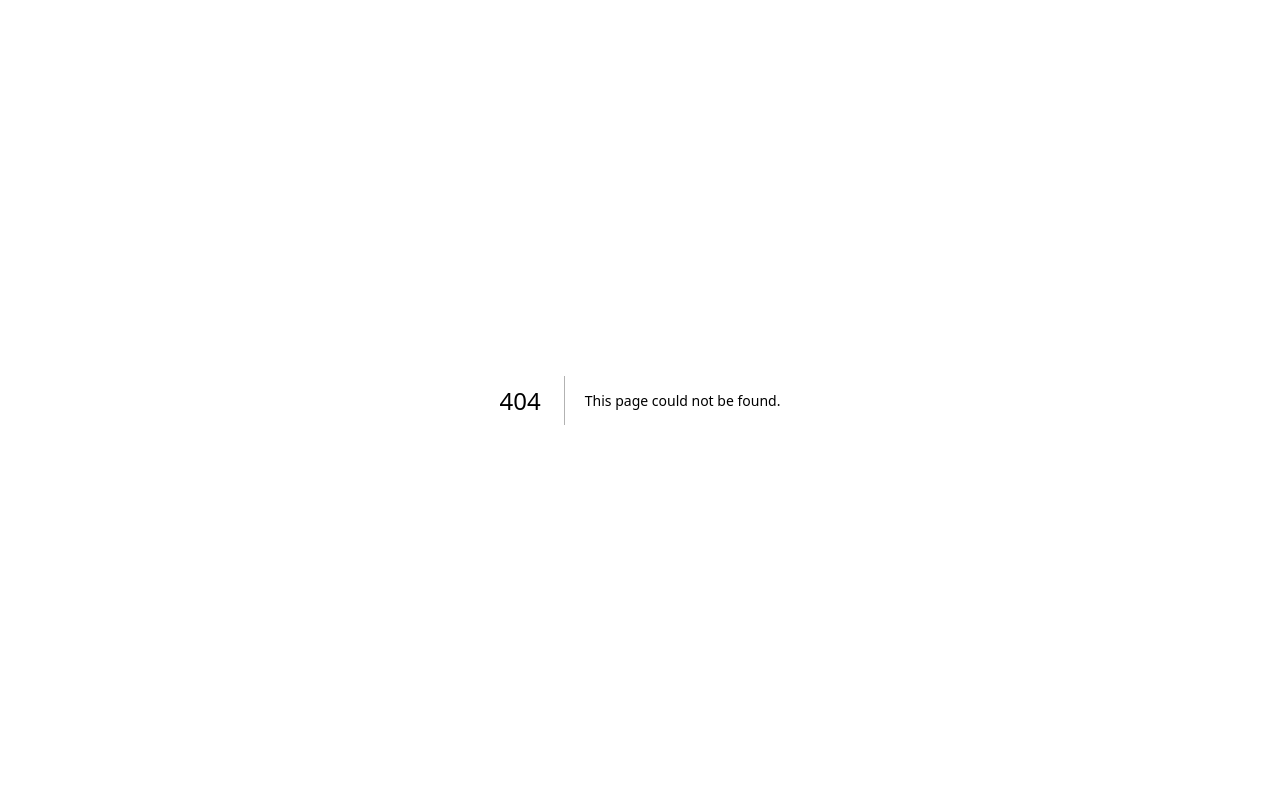
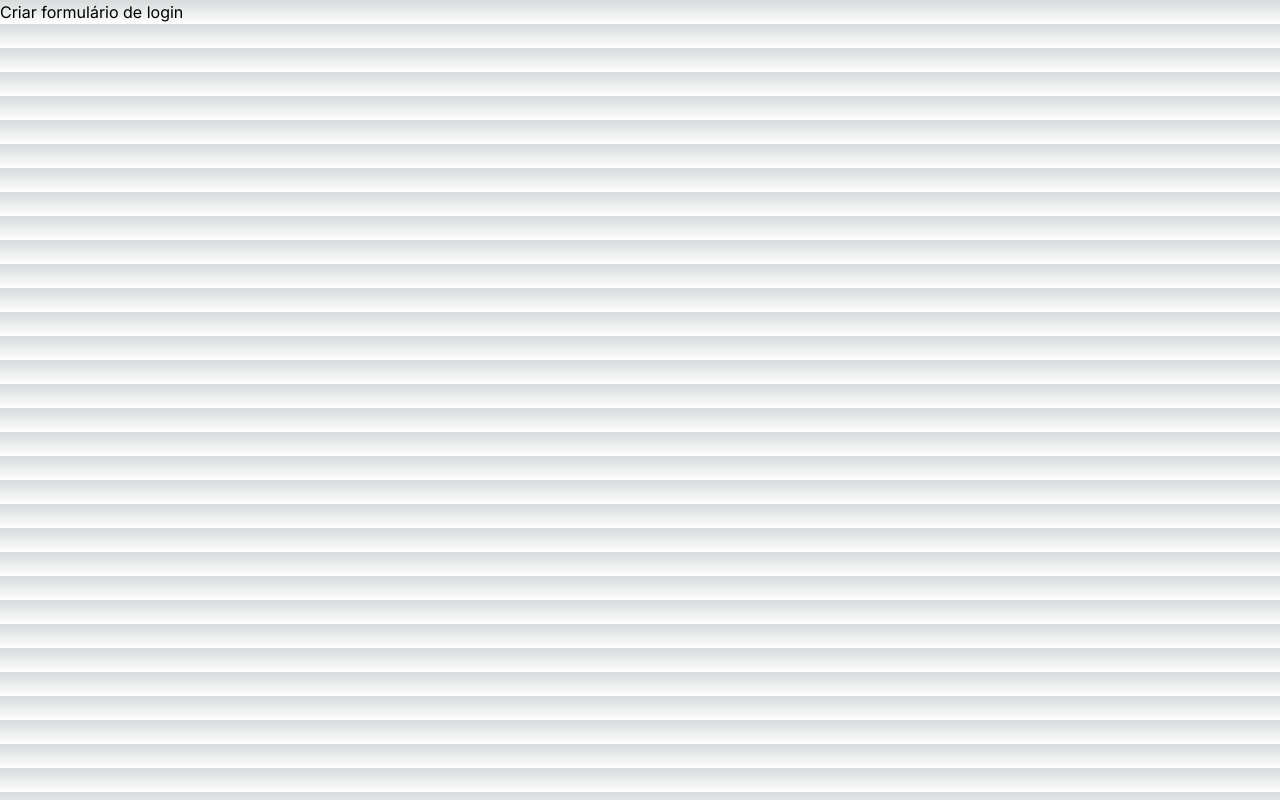
Before and after one commit to joaovmeneses/react-planner-web, a Next.js app: page /login in a window 1280 px wide. Before the commit this address had no page. Built offline with nearby package versions, Linux system fonts and the light colour scheme.

Commit message:
[UPGRADE] - Cria páginas <login> e <dashboard>

```diff
--- /dev/null
+++ b/src/app/dashboard/page.tsx
@@ -0,0 +1,3 @@
+export default function Page() {
+    return <p>Dashboard Page</p>;
+}
--- /dev/null
+++ b/src/app/login/page.tsx
@@ -0,0 +1,3 @@
+export default function Page() {
+    return <p>Criar formulário de login</p>;
+}
```
